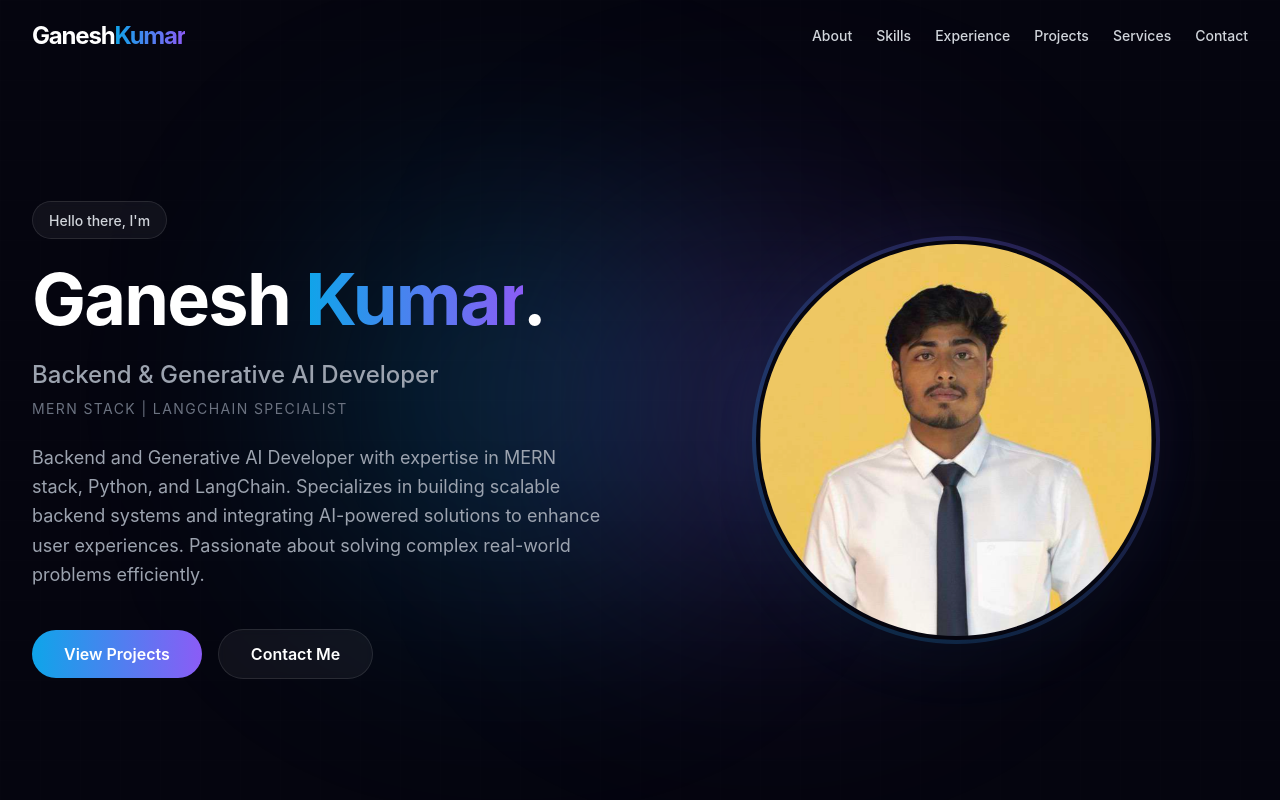
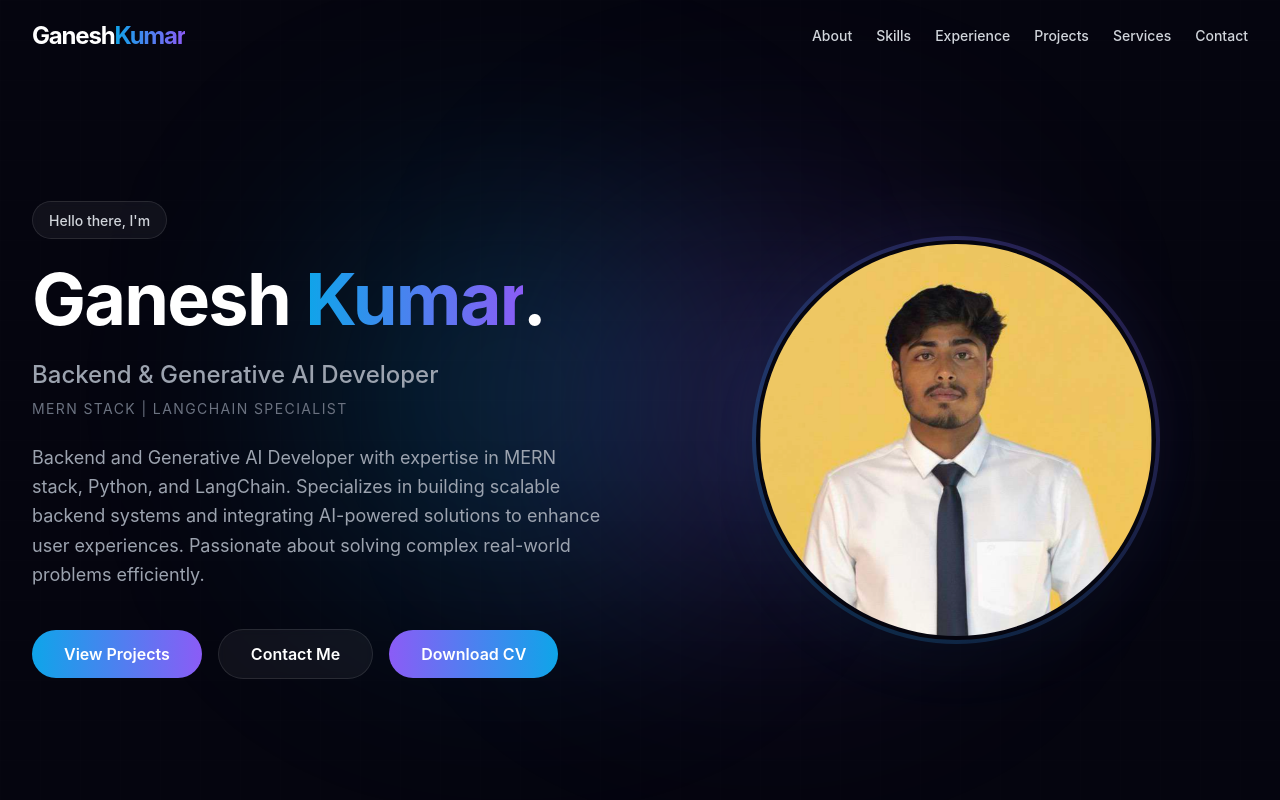
Before and after one commit to ganeshkr0201/portfolio, a React app in the folder frontend/: page / in a window 1280 px wide. Shown: the top 800 px of the page. Built offline with nearby package versions, Linux system fonts and the light colour scheme; the HTML template or start-up script is replaced by a standard one.

Commit message:
adding cv download feature

```diff
--- a/frontend/src/components/Hero.jsx
+++ b/frontend/src/components/Hero.jsx
@@ -1,6 +1,7 @@
 import React from 'react';
 import { motion } from 'framer-motion';
 import profileImg from '../assets/profile.jpg';
+import cvPdf from '../assets/ganeshCV.pdf';
 
 const Hero = () => {
   return (
@@ -40,12 +41,15 @@ const Hero = () => {
             Backend and Generative AI Developer with expertise in MERN stack, Python, and LangChain. Specializes in building scalable backend systems and integrating AI-powered solutions to enhance user experiences. Passionate about solving complex real-world problems efficiently.
           </p>
 
-          <div className="flex flex-col sm:flex-row items-center justify-center lg:justify-start gap-4 pt-4">
+          <div className="flex flex-col sm:flex-row flex-wrap items-center justify-center lg:justify-start gap-4 pt-4">
             <a href="#projects" className="px-8 py-3 rounded-full bg-gradient-to-r from-neon to-accent text-white font-semibold hover:shadow-[0_0_20px_rgba(14,165,233,0.4)] transition-all duration-300 hover:-translate-y-1 w-full sm:w-auto text-center">
               View Projects
             </a>
             <a href="#contact" className="px-8 py-3 rounded-full bg-white/5 backdrop-blur-sm border border-white/10 text-white font-semibold hover:bg-white/10 transition-all duration-300 w-full sm:w-auto text-center">
               Contact Me
+            </a>
+            <a href={cvPdf} download="Ganesh_Kumar_CV.pdf" className="px-8 py-3 rounded-full bg-gradient-to-r from-accent to-neon text-white font-semibold hover:shadow-[0_0_20px_rgba(14,165,233,0.4)] transition-all duration-300 hover:-translate-y-1 w-full sm:w-auto text-center">
+              Download CV
             </a>
           </div>
         </motion.div>
```
Also changed, not shown: 2 other files (tests, documents, lock files or other folders).
